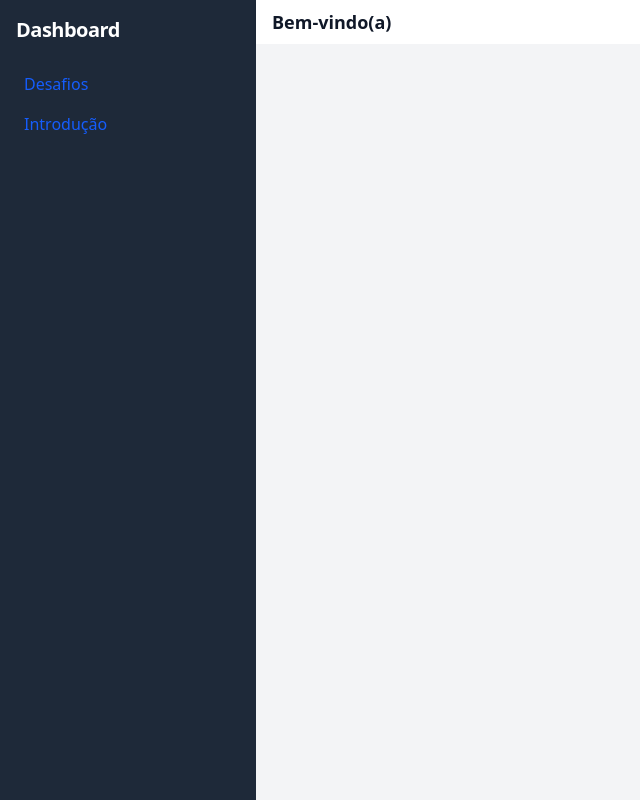
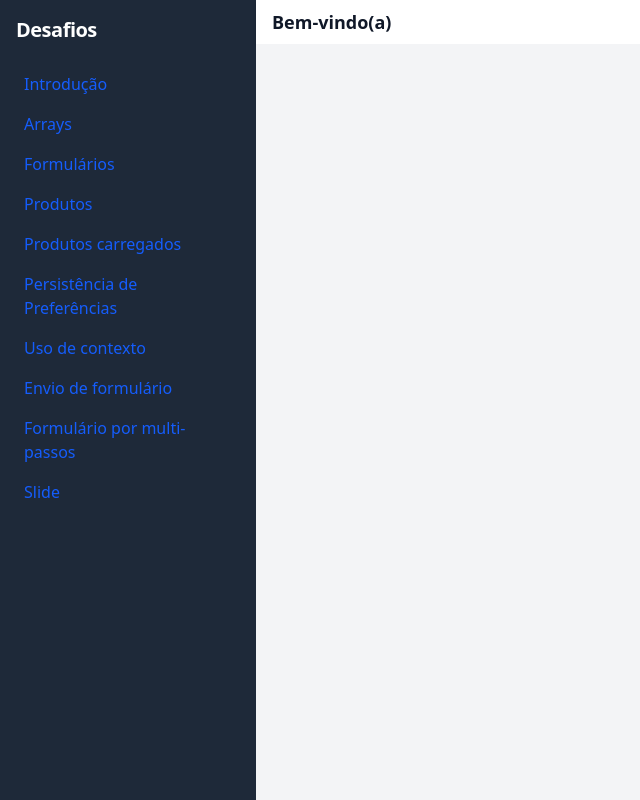
Before and after one commit to miqueiasazevedo/curso-react-origamid-vite, a React (Vite) app: page /desafio in a window 1280 px wide. Shown: the whole page, without its empty margins (0-640 px from the left). Built offline with nearby package versions, Linux system fonts and the light colour scheme.

Commit message:
implementa a administraç~ão das rotas dos desafios atrav´és do arquivo desafio.config.jsx e implementa o menu de navegaç~ão baseado neste config das rotas

```diff
--- a/src/layouts/DesafiosLayout.jsx
+++ b/src/layouts/DesafiosLayout.jsx
@@ -1,14 +1,18 @@
 import { Link, Outlet } from 'react-router-dom';
+
+import  desafios from '../routes/desafios.config';
 
 export default function DesafiosLayout() {
   return (
     <div className="flex h-screen">
       {/* Sidebar */}
       <aside className="w-64 bg-gray-800 text-white flex flex-col p-4">
-        <h1 className="text-xl font-bold mb-6">Dashboard</h1>
+        <h1 className="text-xl font-bold mb-6">Desafios</h1>
         <nav className="flex flex-col gap-2">
-          <Link to="/desafio" className="hover:bg-gray-700 rounded px-2 py-1">Desafios</Link>
-          <Link to="/desafio/introducao" className="hover:bg-gray-700 rounded px-2 py-1">Introdução</Link>
+          {desafios.map(({ path, label }) => {
+            return <Link to= {path} className="hover:bg-gray-700 rounded px-2 py-1"> {label} </Link>
+          })
+          }
         </nav>
       </aside>
 
--- a/src/routes/DesafiosRoutes.jsx
+++ b/src/routes/DesafiosRoutes.jsx
@@ -1,45 +1,14 @@
 import { Route } from 'react-router-dom';
 
 import DesafiosLayout from '../layouts/DesafiosLayout';
-import Introducao from '../challenges/1-desafio-introducao/Introducao';
+import desafios from "./desafios.config";
 
-{/* import Introducao from '../challenges/1-desafio-introducao/Introducao';
-import Arrays from "../challenges/2-desafio-arrays/Arrays";
-import Form from "../challenges/7-desafio-form/Form";
-import DesafioProdutos from "../challenges/3-desafio-products/DesafioProdutos";
-import Products from "../challenges/4-desafio-load-products/Products";
-import LoadPreferenceProduct from "../challenges/6-desafio-preferences-product/LoadPreferenceProduct";
-import Product from "../challenges/5-desafio-load-products-use-context/Product";
-import GlobalStorage from "../challenges/5-desafio-load-products-use-context/GlobalContext";
-import SubmitForm from "../challenges/9-desafio-submit-form/SubmitForm";
-import FormStep from "../challenges/8-desafio-multi-step-form/FormStep";
-import Slide from "../challenges/10-desafio-slider/Slide";
- */}
-
- {/* <Slide />
-
-           <FormStep />
-
-           <SubmitForm />
-
-           <GlobalStorage>
-             <Product />
-           </GlobalStorage>
-
-           <LoadPreferenceProduct />
-
-           <Products />
-
-           <DesafioProdutos />
-
-           <Form />
-
-           <Arrays />
-
-           <Introducao /> */}
-
-export const DesafiosRoutes = (
+const DesafiosRoutes = (
   <Route path='/desafio' element={<DesafiosLayout />} >
-    <Route path='introducao' element={<Introducao />}/>
+    {desafios.map(({path, element}) => {
+      return <Route key={path} path={path} element={element} />
+    })}
   </Route>
 );
+
+export default DesafiosRoutes;
--- /dev/null
+++ b/src/routes/desafios.config.jsx
@@ -0,0 +1,27 @@
+import Introducao from '../challenges/1-desafio-introducao/Introducao';
+import Arrays from '../challenges/2-desafio-arrays/Arrays';
+import Form from '../challenges/7-desafio-form/Form';
+import DesafioProdutos from '../challenges/3-desafio-products/DesafioProdutos';
+import Products from '../challenges/4-desafio-load-products/Products';
+import LoadPreferenceProduct from '../challenges/6-desafio-preferences-product/LoadPreferenceProduct';
+import Product from '../challenges/5-desafio-load-products-use-context/Product';
+import GlobalStorage from '../challenges/5-desafio-load-products-use-context/GlobalContext';
+import SubmitForm from '../challenges/9-desafio-submit-form/SubmitForm';
+import FormStep from '../challenges/8-desafio-multi-step-form/FormStep';
+import Slide from '../challenges/10-desafio-slider/Slide';
+
+
+const desafios = [
+  { path: 'introducao', label: 'Introdução', element: <Introducao /> },
+  { path: 'arrays', label: 'Arrays', element: <Arrays /> },
+  { path: 'forms', label: 'Formulários', element: <Form /> },
+  { path: 'produtos', label: 'Produtos', element: <DesafioProdutos /> },
+  { path: 'load-produtos', label: 'Produtos carregados', element: <Products /> },
+  { path: 'preferencias', label: 'Persistência de Preferências', element: <LoadPreferenceProduct /> },
+  { path: 'context', label: 'Uso de contexto', element: <GlobalStorage><Product /></GlobalStorage> },
+  { path: 'form-submit', label: 'Envio de formulário', element: <SubmitForm /> },
+  { path: 'form-step', label: 'Formulário por multi-passos', element: <FormStep /> },
+  { path: 'slide', label: 'Slide', element: <Slide /> },
+];
+
+export default desafios;
--- a/src/routes/index.jsx
+++ b/src/routes/index.jsx
@@ -1,9 +1,11 @@
-import { Routes } from 'react-router-dom'
-import {DesafiosRoutes} from './DesafiosRoutes';
+import { Routes, Route, Navigate } from 'react-router-dom'
+import DesafiosRoutes from './DesafiosRoutes';
+import DesafiosLayout from '../layouts/DesafiosLayout';
 
 export default function AppRoutes(){
   return(
     <Routes>
+      <Route path="/" element={<Navigate to="/desafio" replace />} />
       { DesafiosRoutes }
     </Routes>
   );
```
